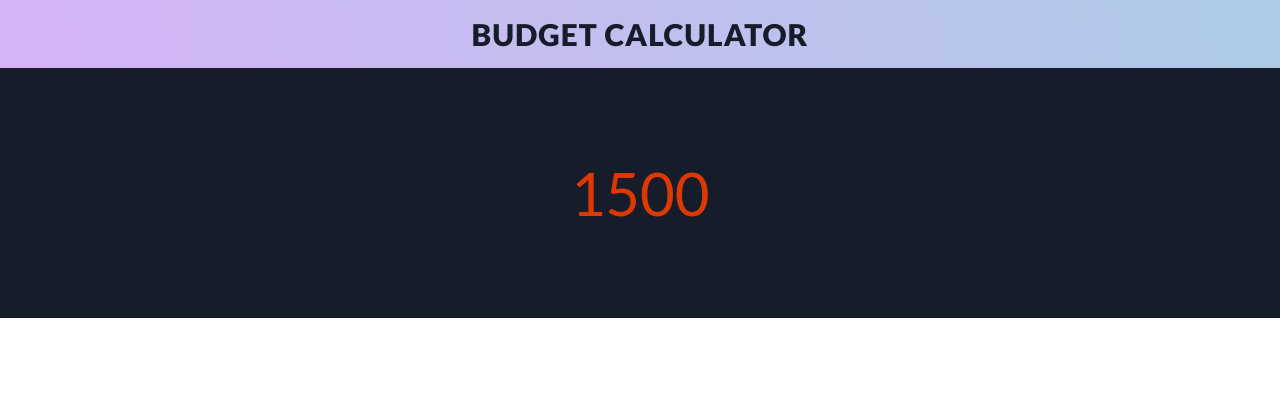
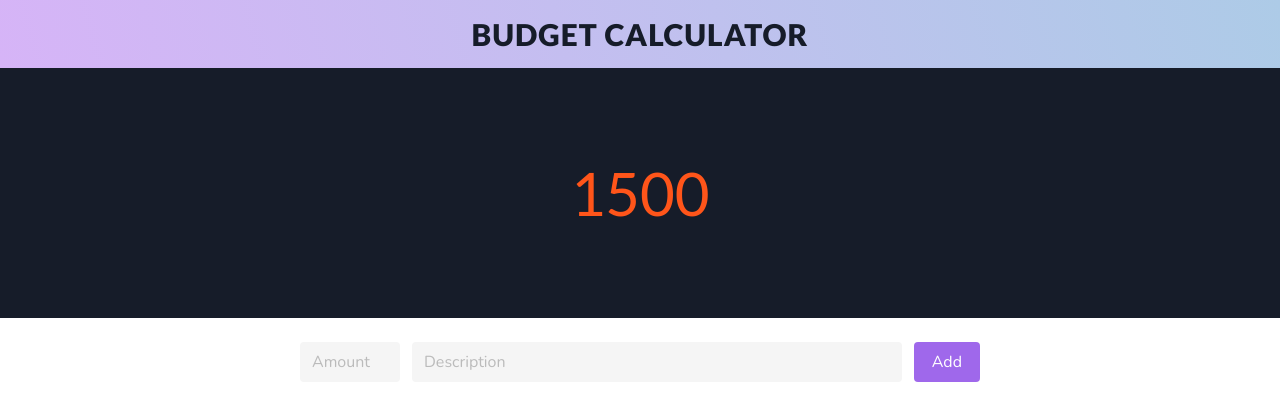
Before and after one commit to tuyenphk/angular-budget-calculator, an Angular app: page / in a window 1280 px wide. Shown: the top 420 px of the page. Built offline with nearby package versions, Linux system fonts and the light colour scheme.

Commit message:
add item form

```diff
--- /dev/null
+++ b/src/app/add-item-form/add-item-form.component.html
@@ -0,0 +1,23 @@
+<form>
+  <div class="field is-horizontal">
+    <div class="field-body">
+
+      <div class="field is-narrow">
+        <p class="control">
+          <input type="number" style="width: 100px;" class="input" placeholder="Amount">
+        </p>
+      </div>
+
+      <div class="field">
+        <p class="control">
+          <input type="text" class="input" placeholder="Description">
+        </p>
+      </div>
+
+      <div class="field is-narrow">
+        <button class="button is-primary">Add</button>
+      </div>
+
+    </div>
+  </div>
+</form>
--- /dev/null
+++ b/src/app/add-item-form/add-item-form.component.ts
@@ -0,0 +1,15 @@
+import { Component, OnInit } from '@angular/core';
+
+@Component({
+  selector: 'app-add-item-form',
+  templateUrl: './add-item-form.component.html',
+  styleUrls: ['./add-item-form.component.scss']
+})
+export class AddItemFormComponent implements OnInit {
+
+  constructor() { }
+
+  ngOnInit(): void {
+  }
+
+}
--- a/src/app/app.module.ts
+++ b/src/app/app.module.ts
@@ -4,11 +4,13 @@ import { BrowserModule } from '@angular/platform-browser';
 import { AppRoutingModule } from './app-routing.module';
 import { AppComponent } from './app.component';
 import { MainPageComponent } from './main-page/main-page.component';
+import { AddItemFormComponent } from './add-item-form/add-item-form.component';
 
 @NgModule({
   declarations: [
     AppComponent,
-    MainPageComponent
+    MainPageComponent,
+    AddItemFormComponent
   ],
   imports: [
     BrowserModule,
--- a/src/app/main-page/main-page.component.html
+++ b/src/app/main-page/main-page.component.html
@@ -5,3 +5,9 @@
 <section class="total-budget-section">
   <h2 class="red">1500</h2>
 </section>
+
+<section class="add-item-section">
+  <div class="add-item-container">
+    <app-add-item-form style="padding: 20px;"></app-add-item-form>
+  </div>
+</section>
--- a/src/app/main-page/main-page.component.scss
+++ b/src/app/main-page/main-page.component.scss
@@ -39,7 +39,20 @@
     }
 
     &.red {
-      color: $red;
+      color: lighten($red, 12%);
     }
   }
 }
+
+.add-item-section {
+  display: flex;
+
+  justify-content: center;
+  align-items: center;
+
+  .add-item-container {
+    width: 680px;
+
+
+  }
+}
--- a/src/main.styles.scss
+++ b/src/main.styles.scss
@@ -23,5 +23,6 @@ $link: $purple;
 // Update some of Bulma's component variables
 $body-background-color: white;
 $control-border-width: 2px;
-$input-border-color: $light-grey;
+$input-border-color: transparent;
+$input-background-color: $light-grey;
 $input-shadow: none;
```
Also changed, not shown: src/app/add-item-form/add-item-form.component.scss (added), 1 other file (tests, documents, lock files or other folders).
